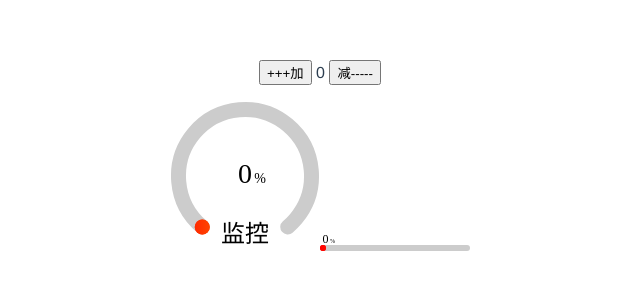
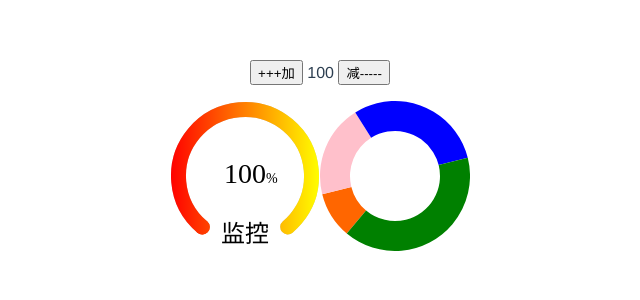
Before and after one commit to Banlangenn/vue-crop, a Vue app: page / in a window 1280 px wide. Shown: the top 300 px of the page, without its empty margins (320-960 px from the left). Built offline with nearby package versions, Linux system fonts and the light colour scheme.

Commit message:
‘饼图和点击事件都加了

```diff
--- a/examples/App.vue
+++ b/examples/App.vue
@@ -13,10 +13,13 @@
             defaultBg="#ccc"
             />
         <!-- :bg-img="require('./img/colors.png')" -->
-    <progresschart  style="width:150px;height:50px; display: inline-block;"
-    :fontSize=12 :lineWidth=6 type="line"  progressShow
+    <progresschart  style="width:150px;height:150px; display: inline-block;"
+    :fontSize=12 :lineWidth=30 type="line"  progressShow
     :percent=percent
-    defaultBg="#ccc" />
+    defaultBg="#ccc"
+    :duration=3000
+    :arcEndeg=0
+    :data=data />
   </div>
 </template>
 
@@ -25,7 +28,13 @@ export default {
   name: 'app',
   data() {
     return {
-      percent: 0
+      percent: 100,
+      data:[
+        {value:1, name:'旅游客运', color:'#f60'},
+        {value:2, name:'班线客运', color:'pink'},
+        {value:3, name:'普货', color:'blue'},
+        {value:4, name:'危险品', color:'green'}
+    ]
     }
   }
 }
--- a/packages/progresschart.vue
+++ b/packages/progresschart.vue
@@ -72,6 +72,10 @@
             defaultBg: { // 背景颜色
                 type: String,
                 default: ''
+            },
+            data: { // 背景颜色
+                type: Array,
+                default: () => []
             }
 
         },
@@ -88,7 +92,10 @@
                 startTime: 0,
                 timestamp: null,
                 isIncrease: true,
-                frameVal: 0
+                frameVal: 0,
+                startAngle:270,
+                newData:[],
+                total:0
             }
         },
         destroyed() {
@@ -187,60 +194,93 @@
                 ctx.fillText('%', x + fontWidth, y + this.fontSize / 8)
             },
             //  画直线
-            line(cx, cy, process) {
-                const { ctx } = this
-                ctx.lineWidth = this.lineWidth
-                ctx.lineCap = this.lineCap
-                if(this.defaultBg) {
-                    //  背景颜色
+            line(cx, cy, process, pointLocation ,cb) {
+
+                let { ctx } = this
+                // ctx.save()
+                const radius = cy
+                const oneAngle = Math.PI / 180
+                this.startAngel =  oneAngle * this.rotate
+                for (const item of this.data) {
+                    const endAngle = this.startAngel + oneAngle * (360 - this.arcEndeg) * process / 100 * item.value / this.total
                     ctx.beginPath()
-                    ctx.moveTo(this.lineWidth / 2, cy * 2 - this.lineWidth / 2)
-                    ctx.lineTo(this.lineWidth / 2 + (cx * 2 - this.lineWidth), cy * 2 - this.lineWidth / 2)
-                    ctx.strokeStyle = this.defaultBg
-                    ctx.stroke()
+                    ctx.moveTo(cx + Math.cos(this.startAngel) * radius,
+                            cx + Math.sin(this.startAngel) * radius,) //移动到到圆心
+                    ctx.arc(cx, cy, radius - this.lineWidth, this.startAngel,  endAngle, false); //绘制圆弧5s
+                    ctx.lineTo(cx + Math.cos(endAngle) * radius,
+                        cx + Math.sin(endAngle) * radius,) //移动到到圆心
+                    ctx.arc(cx, cy, radius, endAngle,  this.startAngel, true); //绘制圆弧
+                    ctx.fillStyle = item.color
+                    ctx.fill()
+                    ctx.closePath()
+                    if (cb) {
+                        ctx.isPointInPath(pointLocation.x, pointLocation.y) && cb(item)
+                    }
+                    this.startAngel = endAngle
                 }
-                ctx.beginPath()
-                ctx.moveTo(this.lineWidth / 2, cy * 2 - this.lineWidth / 2)
-                ctx.lineTo(this.lineWidth / 2 + (cx * 2 - this.lineWidth) * process / 100, cy * 2 - this.lineWidth / 2)
-                let linear = ctx.createLinearGradient(0, 0, cx * 2, 0)
-                let start = 0
-                const len  = this.bgColor.length - 1
-                let p = 1 / len
-                for (const gColor of this.bgColor) {
-                    if (start === 0) {
-                        linear.addColorStop(0, gColor)
-                    } else if (start === 1) {
-                        linear.addColorStop(1, gColor)
-                    } else {
-                        linear.addColorStop(start, gColor)
-                    }
-                    start += p
-                }
-                ctx.strokeStyle = linear
-                ctx.stroke()
-                if (this.progressShow) {
-
-//                     let fontLeft = this.lineWidth + (cx * 2 - this.lineWidth * 2) * process / 100 - this.fontSize / 6 * len - this.fontSize / 2
-//                     const deviation = cx * 2 - this.fontSize - this.fontSize / 6 * len - this.fontSize / 2
-//                     fontLeft = this.critical(fontLeft, this.lineWidth / 2 + 1, deviation)
-//                     this.renderText(parseFloat(process).toFixed(0), fontLeft,
-//                     cy * 2 - this.lineWidth * 1.5 + (this.lineWidth - this.fontSize) / 4 - 2)
-// =======
-                    // 如果想精确 需要 == 算出 他的 字体宽度
-                     // 计算
-                    const intProgress = parseFloat(process).toFixed(0)
-                    let fontWidth = ctx.measureText(intProgress).width
-                    let fontLeft = this.lineWidth / 2 + (cx * 2 - this.lineWidth) * process / 100 - fontWidth - this.fontSize / 2
-                    const deviation = cx * 2 - fontWidth
-                    fontLeft = this.critical(fontLeft, fontWidth, deviation)
-                    this.renderText(intProgress, fontLeft,
-                    cy * 2 - this.lineWidth * 1.5 + (this.lineWidth - this.fontSize) / 4 - 1)
-                }
-                this.lineCap === 'round' && this.pointCircle(0 + this.lineWidth / 2,
-                cy * 2 - this.lineWidth / 2,
-                this.lineWidth / 2, ctx.strokeStyle)
+                //  需要改造
+                /**
+                 * 1. 动态计算半径  以长 宽 大的  是半径
+                 * 2. radius  不用linewidth了   学echart （其实 linewidth 也行， 照顾 line）
+                 * ---3. 把defaultBg  放在 init 中（突然想到不行--- 清空画布--必须每次都来一遍）
+                 * 4. Angle  Endge 单词错误
+                 *
+                 */
+                // const { ctx } = this
+                // ctx.lineWidth = this.lineWidth
+                // ctx.lineCap = this.lineCap
+                // if(this.defaultBg) {
+                //     ctx.beginPath()
+                //     ctx.moveTo(this.lineWidth / 2, cy * 2 - this.lineWidth / 2)
+                //     ctx.lineTo(this.lineWidth / 2 + (cx * 2 - this.lineWidth), cy * 2 - this.lineWidth / 2)
+                //     ctx.strokeStyle = this.defaultBg
+                //     ctx.stroke()
+                // }
+                // ctx.beginPath()
+                // ctx.moveTo(this.lineWidth / 2, cy * 2 - this.lineWidth / 2)
+                // ctx.lineTo(this.lineWidth / 2 + (cx * 2 - this.lineWidth) * process / 100, cy * 2 - this.lineWidth / 2)
+                // let linear = ctx.createLinearGradient(0, 0, cx * 2, 0)
+                // let start = 0
+                // const len  = this.bgColor.length - 1
+                // let p = 1 / len
+                // for (const gColor of this.bgColor) {
+                //     if (start === 0) {
+                //         linear.addColorStop(0, gColor)
+                //     } else if (start === 1) {
+                //         linear.addColorStop(1, gColor)
+                //     } else {
+                //         linear.addColorStop(start, gColor)
+                //     }
+                //     start += p
+                // }
+                // ctx.strokeStyle = linear
+                // ctx.stroke()
+                // if (this.progressShow) {
+                //     const intProgress = parseFloat(process).toFixed(0)
+                //     let fontWidth = ctx.measureText(intProgress).width
+                //     let fontLeft = this.lineWidth / 2 + (cx * 2 - this.lineWidth) * process / 100 - fontWidth - this.fontSize / 2
+                //     const deviation = cx * 2 - fontWidth
+                //     fontLeft = this.critical(fontLeft, fontWidth, deviation)
+                //     this.renderText(intProgress, fontLeft,
+                //     cy * 2 - this.lineWidth * 1.5 + (this.lineWidth - this.fontSize) / 4 - 1)
+                // }
+                // this.lineCap === 'round' && this.pointCircle(0 + this.lineWidth / 2,
+                // cy * 2 - this.lineWidth / 2,
+                // this.lineWidth / 2, ctx.strokeStyle)
                 // 终点位置
                 // this.pointCircle(this.lineWidth + (cx * 2 - this.lineWidth * 2) * process / 100, cy * 2 - this.lineWidth, this.lineWidth / 2, ctx.strokeStyle)
+            },
+            init() {
+                if (this.data.length < 1) {
+                    return
+                }
+                this.total = this.data.reduce((pre,curr) => {
+                        return pre + curr.value
+                }, 0)
+                // this.newData = this.data.map( item => {
+                //     item.ratio = parseFloat(item.value / total)
+                //     return item
+                // })
             },
             //  动画
             animation() {
@@ -326,6 +366,13 @@
                 context.oBackingStorePixelRatio ||
                 context.backingStorePixelRatio || 1
                 return (window.devicePixelRatio || 1) / backingStore
+            },
+            getClickLocation: function(e, t, canvas) {
+                const a = canvas.getBoundingClientRect()
+                return {
+                    x: (e - a.left) * (canvas.width / a.width),
+                    y: (t - a.top) * (canvas.height / a.height)
+                }
             }
         },
         mounted() {
@@ -371,6 +418,14 @@
             } else {
                 this.animation()
             }
+            this.init()
+            canvasDom.addEventListener('click', e => {
+                const pointLocation = this.getClickLocation(e.pageX, e.pageY, canvasDom)
+                this.line(this.canvasOpt.width / 2, this.canvasOpt.height / 2, this.frameVal, pointLocation, item => {
+                    // console.log(item)
+                    alert(item.name)
+                })
+            })
         }
     }
 </script>
```
